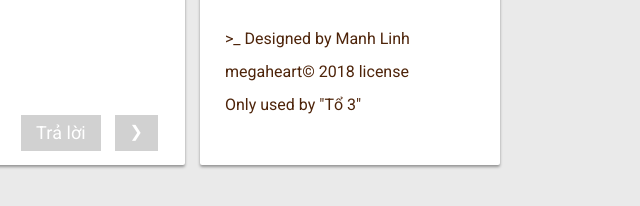
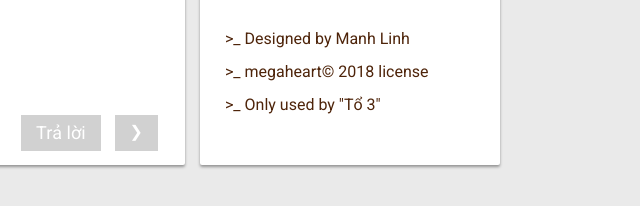
Before and after one commit to megaheart/megaheart.github.io, a plain HTML site: page index.html in a window 1280 px wide. Shown: the part 450-656 px from the top of the page, 640-1280 px from the left. Drawn offline with Linux system fonts and the light colour scheme.

Commit message:
Update index.html

```diff
--- a/index.html
+++ b/index.html
@@ -73,8 +73,8 @@
                 </div>
                 <div class="main-box" id="license-box">
                     <p>&gt;_ Designed by Manh Linh</p>
-                    <p>megaheart&copy; 2018 license</p>
-                    <p>Only used by "Tổ 3"</p>
+                    <p>&gt;_ megaheart&copy; 2018 license</p>
+                    <p>&gt;_ Only used by "Tổ 3"</p>
                 </div>
             </div>
         </div>
```
